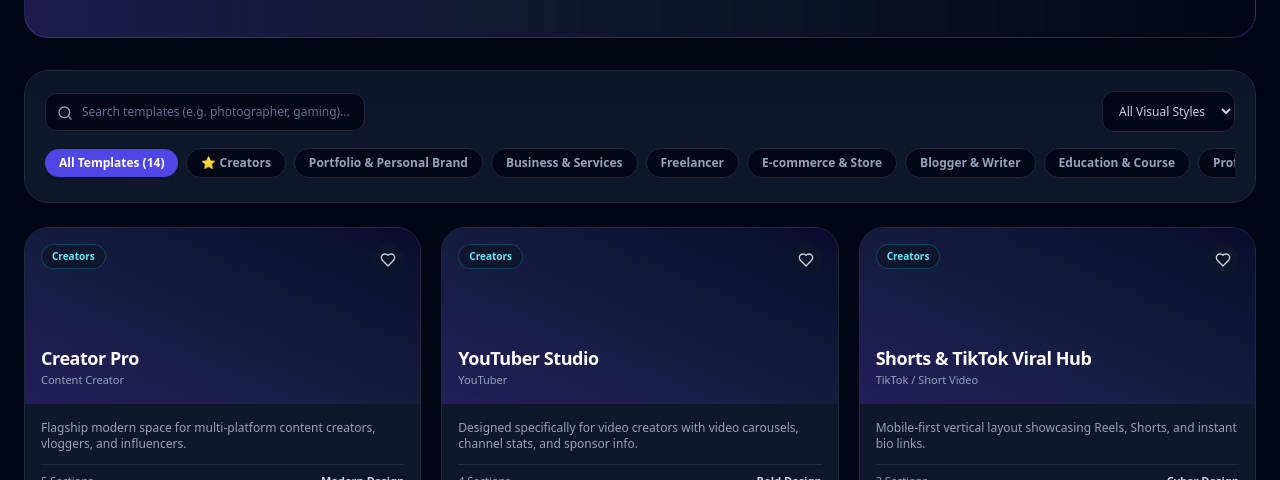
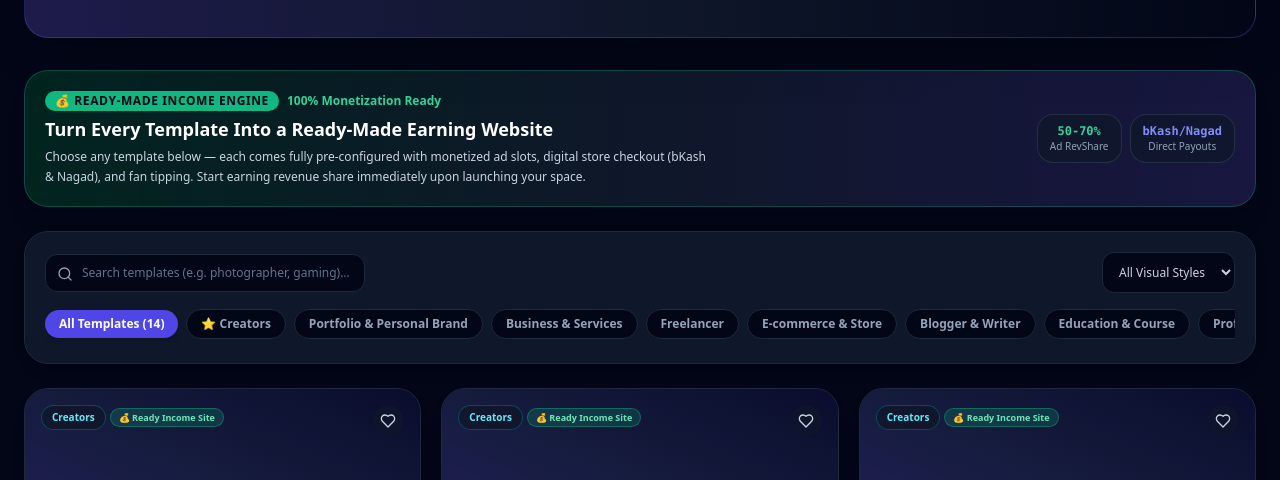
Before and after one commit to badhonmondoldeveloper/earnspace, a Next.js app: page /templates in a window 1280 px wide. Shown: the part 303-783 px from the top of the page. Built offline with nearby package versions, Linux system fonts and the light colour scheme; no server answers; the database is empty.

Commit message:
feat: Add creator ready-made income badges & bKash payout shortcut

```diff
--- a/src/app/(dashboard)/dashboard/earnings/page.tsx
+++ b/src/app/(dashboard)/dashboard/earnings/page.tsx
@@ -23,12 +23,20 @@
 
   return (
     <div className="space-y-8">
-      <div className="pb-4 border-b border-slate-200 dark:border-slate-800">
-        <h1 className="text-2xl font-bold tracking-tight text-slate-900 dark:text-white flex items-center gap-2">
-          <DollarSign className="w-6 h-6 text-emerald-500" />
-          <span>Creator Earnings & Revenue</span>
-        </h1>
-        <p className="text-xs text-slate-500">Transparent creator revenue splits, pending verification, and settled earnings</p>
+      <div className="pb-4 border-b border-slate-200 dark:border-slate-800 flex flex-col sm:flex-row sm:items-center justify-between gap-4">
+        <div>
+          <h1 className="text-2xl font-bold tracking-tight text-slate-900 dark:text-white flex items-center gap-2">
+            <DollarSign className="w-6 h-6 text-emerald-500" />
+            <span>Creator Earnings & Revenue</span>
+          </h1>
+          <p className="text-xs text-slate-500">Transparent creator revenue splits, pending verification, and settled earnings</p>
+        </div>
+        <a
+          href="/wallet"
+          className="px-5 py-2.5 text-xs font-bold rounded-xl bg-emerald-600 hover:bg-emerald-500 text-white transition shadow-lg shadow-emerald-600/30 flex items-center gap-2 w-fit"
+        >
+          <span>⚡ Request bKash/Nagad Payout</span>
+        </a>
       </div>
 
       {/* Metrics Cards */}
--- a/src/app/creator/earnings/page.tsx
+++ b/src/app/creator/earnings/page.tsx
@@ -45,9 +45,9 @@
           </div>
           <Link
             href="/wallet"
-            className="px-5 py-2.5 text-xs font-bold rounded-xl bg-indigo-600 hover:bg-indigo-500 text-white transition shadow-lg shadow-indigo-600/30"
+            className="px-5 py-2.5 text-xs font-bold rounded-xl bg-emerald-600 hover:bg-emerald-500 text-white transition shadow-lg shadow-emerald-600/30 flex items-center gap-2"
           >
-            💳 Go to Wallet
+            <span>⚡ Request bKash/Nagad Payout</span>
           </Link>
         </div>
 
--- a/src/components/website/TemplateMarketplace.tsx
+++ b/src/components/website/TemplateMarketplace.tsx
@@ -54,6 +54,32 @@
 
   return (
     <div className="space-y-6 text-slate-100 font-sans">
+      {/* Ready-Made Income Engine Banner */}
+      <div className="bg-gradient-to-r from-emerald-950/80 via-slate-900 to-indigo-950/80 border border-emerald-500/30 rounded-3xl p-5 shadow-xl flex flex-col md:flex-row items-center justify-between gap-4">
+        <div className="space-y-1">
+          <div className="flex items-center gap-2">
+            <span className="text-xs font-bold px-2.5 py-0.5 rounded-full bg-emerald-500 text-slate-950 uppercase tracking-wider">
+              💰 Ready-Made Income Engine
+            </span>
+            <span className="text-xs text-emerald-400 font-semibold">100% Monetization Ready</span>
+          </div>
+          <h2 className="text-lg font-black text-white">Turn Every Template Into a Ready-Made Earning Website</h2>
+          <p className="text-xs text-slate-300 max-w-2xl leading-relaxed">
+            Choose any template below — each comes fully pre-configured with monetized ad slots, digital store checkout (bKash & Nagad), and fan tipping. Start earning revenue share immediately upon launching your space.
+          </p>
+        </div>
+        <div className="flex items-center gap-2">
+          <div className="px-3 py-2 bg-slate-900/80 border border-slate-700/60 rounded-2xl text-center">
+            <div className="text-xs font-mono text-emerald-400 font-bold">50-70%</div>
+            <div className="text-[10px] text-slate-400">Ad RevShare</div>
+          </div>
+          <div className="px-3 py-2 bg-slate-900/80 border border-slate-700/60 rounded-2xl text-center">
+            <div className="text-xs font-mono text-indigo-400 font-bold">bKash/Nagad</div>
+            <div className="text-[10px] text-slate-400">Direct Payouts</div>
+          </div>
+        </div>
+      </div>
+
       {/* Top Search & Filter Bar */}
       <div className="bg-slate-900 border border-slate-800 rounded-3xl p-5 shadow-lg space-y-4">
         <div className="flex flex-col sm:flex-row items-center justify-between gap-3">
@@ -125,9 +151,14 @@
               <div className="absolute inset-0 bg-indigo-600/10 group-hover:bg-indigo-600/20 transition-colors"></div>
 
               <div className="flex items-start justify-between z-10">
-                <span className="text-[10px] font-bold px-2.5 py-1 rounded-full bg-slate-900/80 text-cyan-300 border border-cyan-500/30 backdrop-blur-md">
-                  {tpl.category}
-                </span>
+                <div className="flex flex-wrap items-center gap-1">
+                  <span className="text-[10px] font-bold px-2.5 py-1 rounded-full bg-slate-900/80 text-cyan-300 border border-cyan-500/30 backdrop-blur-md">
+                    {tpl.category}
+                  </span>
+                  <span className="text-[9px] font-extrabold px-2 py-0.5 rounded-full bg-emerald-500/20 text-emerald-300 border border-emerald-500/40 backdrop-blur-md flex items-center gap-0.5">
+                    💰 Ready Income Site
+                  </span>
+                </div>
                 <button
                   onClick={() => toggleFav(tpl.id)}
                   className={`w-8 h-8 rounded-full flex items-center justify-center backdrop-blur-md transition-colors ${
```
